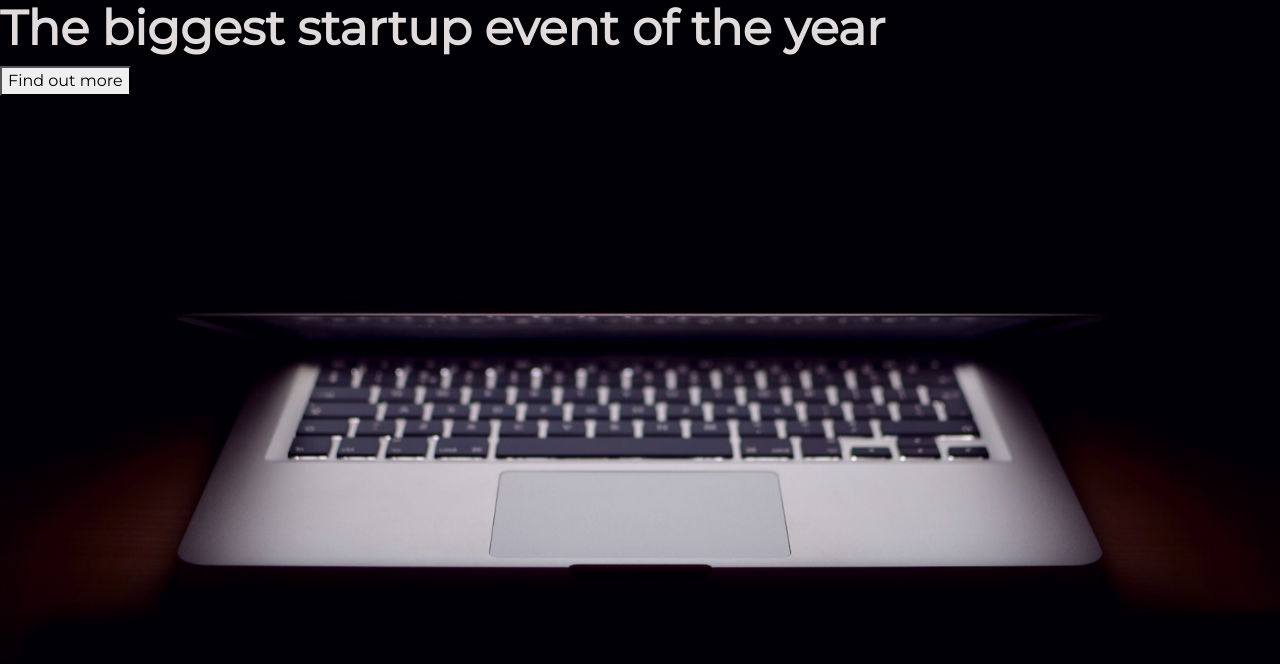
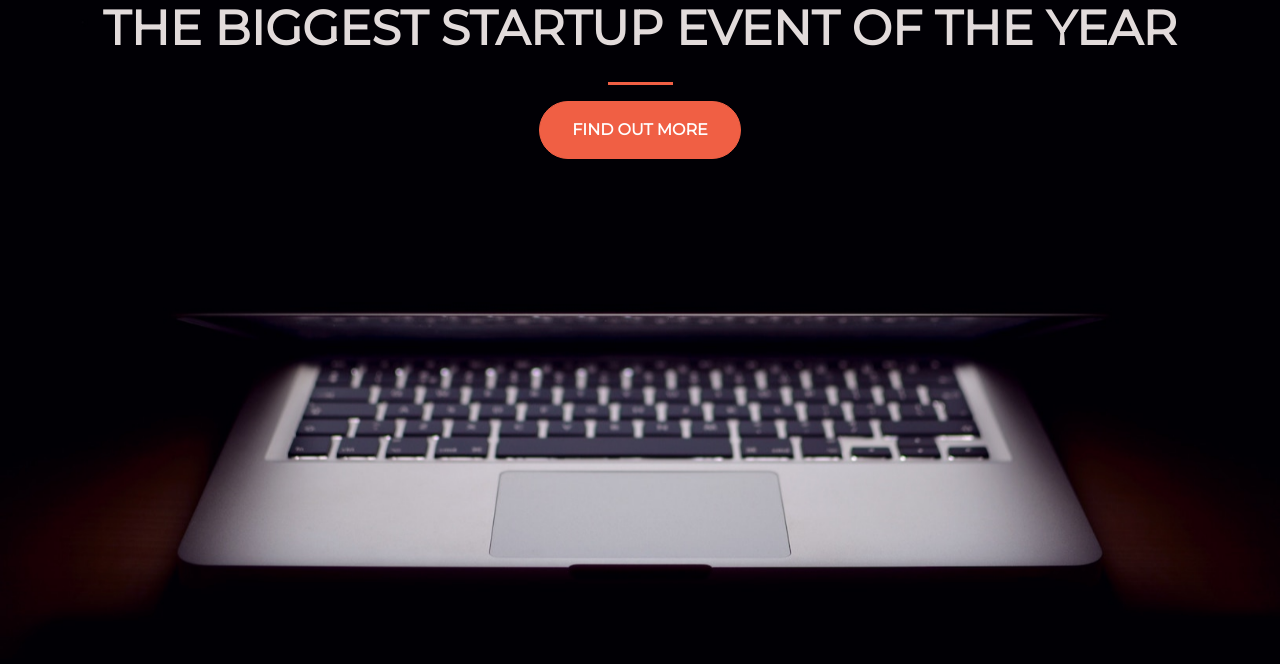
Before and after one commit to g-galvez2018/Bootstrap_Lab, a plain HTML site: page index.html in a window 1280 px wide. Drawn offline with nearby package versions, Linux system fonts and the light colour scheme.

Commit message:
added bootstrap classes

```diff
--- a/index.html
+++ b/index.html
@@ -16,8 +16,16 @@
     <link rel="stylesheet" type="text/css" href="style.css">
   </head>
   <body>
-    <h1><strong>The biggest startup event of the year</strong></h1>
-    <button>Find out more</button>
-
+    <div class="container">
+      <div class="row">
+        <header class="text-center col-12">
+          <h1 class="text-uppercase"><strong>The biggest startup event of the year</strong></h1>
+        </header>
+        <section class="text-center col-12">
+          <hr>
+          <button class="btn btn-primary btn-xl">Find out more</button>
+        </section>
+      </div>
+    </div>
   </body>
 </html>
--- a/style.css
+++ b/style.css
@@ -10,7 +10,34 @@ html {
   background-size: cover;
 }
 
+hr {
+  border-color: #F05F44;
+  border-width: 3px;
+  max-width: 65px;
+}
+
 h1 {
   font-size:3rem;
   color: #e2dbdb;
 }
+
+.btn {
+  font-weight: 700;
+  border-radius: 300px;
+  text-transform: uppercase;
+}
+
+.btn-primary {
+  background-color: #F05F44;
+  border-color:  #F05F44;
+}
+
+.btn-primary:hover {
+  background-color: #ee4b08;
+  border-color:  #ee4b08;
+  border-width: 4px;
+}
+
+.btn-xl {
+  padding: 1rem 2rem;
+}
```
